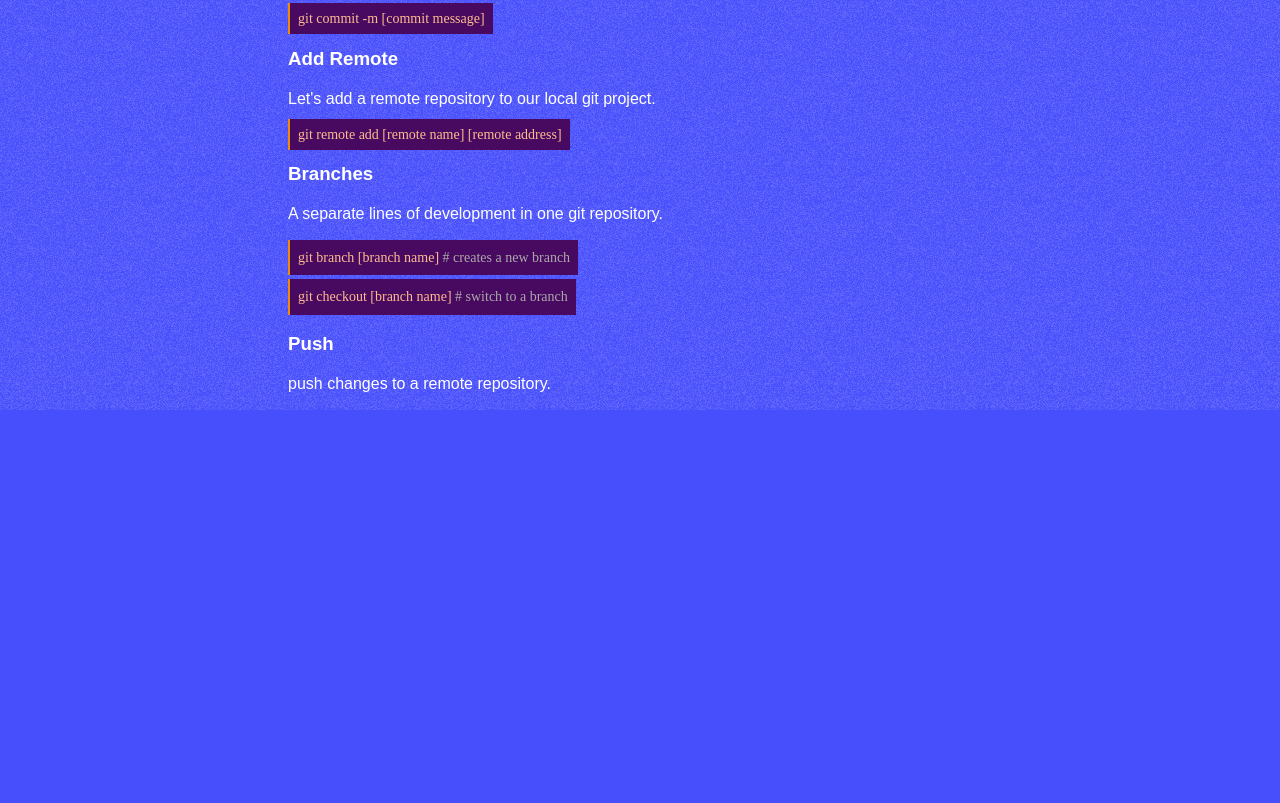
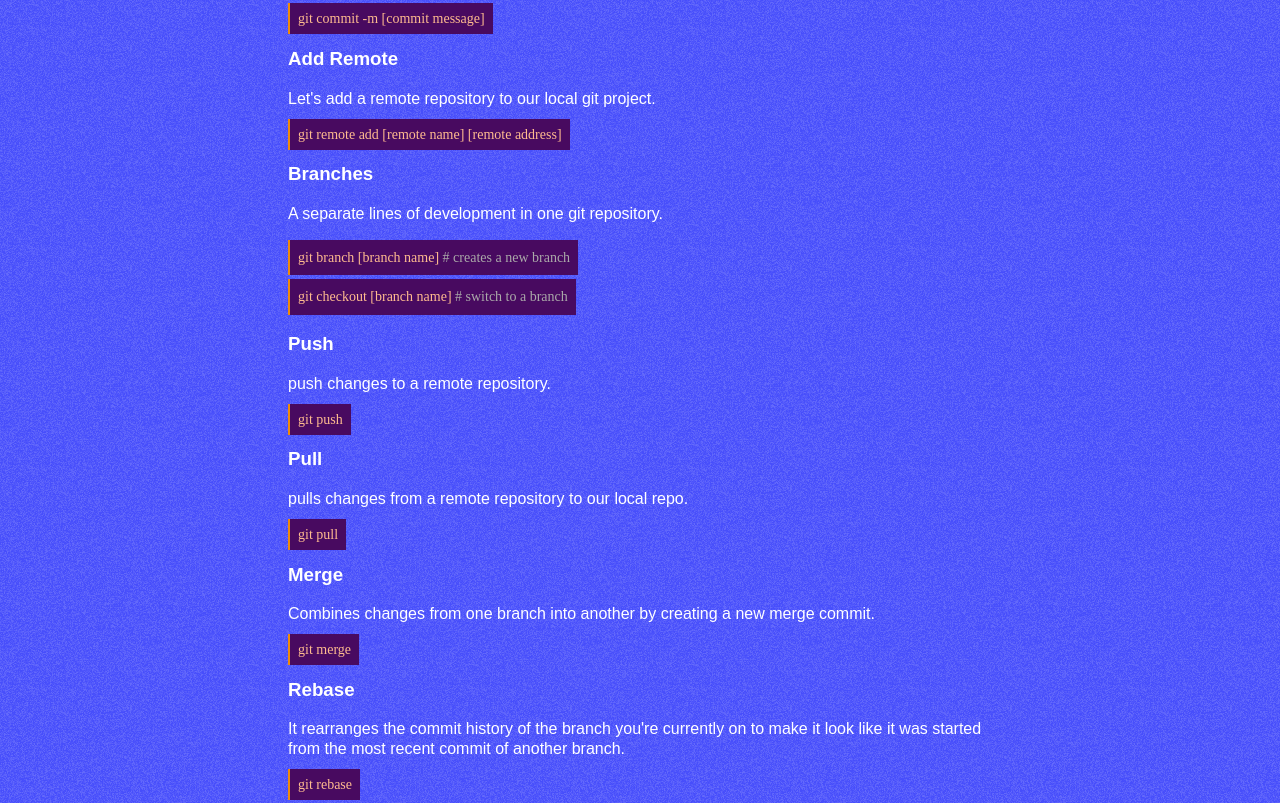
Before and after one commit to Bekacru/getting-involved-in-open-source-test-2, a plain HTML site: page src/git.html in a window 1280 px wide. Shown: the part 535-1338 px from the top of the page. Before the commit the page ends 945 px from the top, so only its background shows below. Drawn offline with Linux system fonts and the light colour scheme.

Commit message:
feat: pull, rebase and merge

```diff
--- a/src/git.html
+++ b/src/git.html
@@ -72,6 +72,23 @@
       </div>
       <h3>Push</h3>
       <p>push changes to a remote repository.</p>
+      <code> git push </code>
+      <h3>Pull</h3>
+      <p>pulls changes from a remote repository to our local repo.</p>
+      <code> git pull </code>
+      <h3>Merge</h3>
+      <p>
+        Combines changes from one branch into another by creating a new merge
+        commit.
+      </p>
+      <code> git merge </code>
+      <h3>Rebase</h3>
+      <p>
+        It rearranges the commit history of the branch you're currently on to
+        make it look like it was started from the most recent commit of another
+        branch.
+      </p>
+      <code> git rebase </code>
     </div>
   </body>
 </html>
--- a/src/style.css
+++ b/src/style.css
@@ -22,6 +22,8 @@ header {
   display: flex;
   align-items: center;
   gap: 20px;
+  background: url("../assets/noise-light.png");
+  background-color: #474efb;
 }
 
 a {
```
